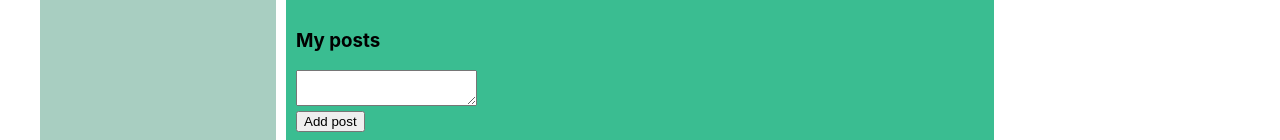
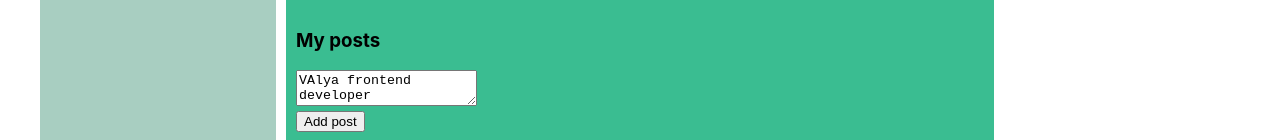
Before and after one commit to valensiaa/react-social-network, a React (Create React App) app: page /profile in a window 1280 px wide. Shown: the part 554-694 px from the top of the page. Built offline with nearby package versions, Linux system fonts and the light colour scheme.

Commit message:
create render file

```diff
--- a/src/App.js
+++ b/src/App.js
@@ -24,7 +24,11 @@ const App = (props) =>  {
 
           <Sidebar state={state.friendsSidebar}/>
           <div className = 'app-wrapper-content'>
-            <Route path='/profile' render = {()=> <Profile state={state.profilePage} addPost = {props.addPost}/>}/>
+            <Route path='/profile' render = {()=> <Profile
+                    profilePage={props.state.profilePage}
+                    addPost = {props.addPost}
+                    updateNewPostText={props.updateNewPostText}/>
+                    }/>
             <Route path ='/dialogs' render = {() => <Dialogs state={state.dialogsPage}/>}/>
             <Route path='/news' render = {() => <News/>}/>
             <Route path='/music' render = {() => <Music/>}/>
--- a/src/components/Profile/Myposts/Myposts.jsx
+++ b/src/components/Profile/Myposts/Myposts.jsx
@@ -12,14 +12,28 @@ let newPostElement = React.createRef();
 let addPost = () => {
   let text = newPostElement.current.value
  props.addPost(text)
+ newPostElement.current.value = ''
 }
+let onTextChange = () => {
+  let text = newPostElement.current.value
+  props.updateNewPostText(text)
+   console.log(text)
+}
+// let keyPressEvent =()=> {
+//   let text = newPostElement.current.value
+//   console.log(text)
+//   props.addPost(text)
+// }
 
 return (
         <div className={c.mypostsBlock}>
             <h3> My posts</h3>
             <div>
               <div>
-                <textarea ref={newPostElement}></textarea>
+                <textarea
+                onChange={onTextChange}
+                ref={newPostElement}
+                value={props.textChange}/>
               </div>
               <div>
                 <button onClick={addPost}>Add post</button>
--- a/src/components/Profile/Profile.jsx
+++ b/src/components/Profile/Profile.jsx
@@ -6,7 +6,12 @@ const Profile = (props) => {
     return (
       <div>
         <ProfileInfo/>
-        <Myposts posts = {props.state.posts} addPost = {props.addPost}/>
+        <Myposts
+          posts = {props.profilePage.posts}
+          textChange = {props.profilePage.textChange}
+          addPost = {props.addPost}
+          updateNewPostText = {props.updateNewPostText}
+          />
       </div>
     )
 }
--- a/src/index.js
+++ b/src/index.js
@@ -1,20 +1,10 @@
-import React from 'react';
-import ReactDOM from 'react-dom';
 import './index.css';
-import App from './App';
 import reportWebVitals from './reportWebVitals';
-import state from './redux/state';
-import {addPost} from './redux/state';
-import { BrowserRouter } from 'react-router-dom';
+import {reRenderEntireTree} from './render';
+import state from './redux/state'
 
 
-
-ReactDOM.render(
-  <BrowserRouter>
-    <App state = {state} addPost = {addPost}/>
-  </BrowserRouter>,
-  document.getElementById('root')
-);
+reRenderEntireTree(state);
 
 // If you want to start measuring performance in your app, pass a function
 // to log results (for example: reportWebVitals(console.log))
--- a/src/redux/state.js
+++ b/src/redux/state.js
@@ -1,10 +1,12 @@
+import { reRenderEntireTree } from "../render"
 
   let state = {
       profilePage: {
         posts: [
             {id: 1, message: 'How are you?', likesCount: 15},
             {id: 2, message: 'Its my first props', likesCount: 20},
-          ]
+          ],
+          textChange: 'VAlya frontend developer'
       },
       dialogsPage: {
         messages: [
@@ -35,7 +37,12 @@
       likesCount: 0
     }
     state.profilePage.posts.push(newPost)
+    reRenderEntireTree(state);
+  }
+  export let updateNewPostText  = (textChange) => {
+    state.profilePage.textChange = textChange;
 
+    reRenderEntireTree(state);
   }
 
   export default state
--- /dev/null
+++ b/src/render.js
@@ -0,0 +1,19 @@
+import React from 'react';
+import ReactDOM from 'react-dom';
+import './index.css';
+import App from './App';
+import { BrowserRouter } from 'react-router-dom';
+
+import {addPost, updateNewPostText} from './redux/state';
+
+export let reRenderEntireTree = (state) => {
+  ReactDOM.render(
+  <BrowserRouter>
+    <App
+    state = {state}
+    addPost = {addPost}
+    updateNewPostText={updateNewPostText}
+    />
+  </BrowserRouter>,
+  document.getElementById('root'));
+}
```
